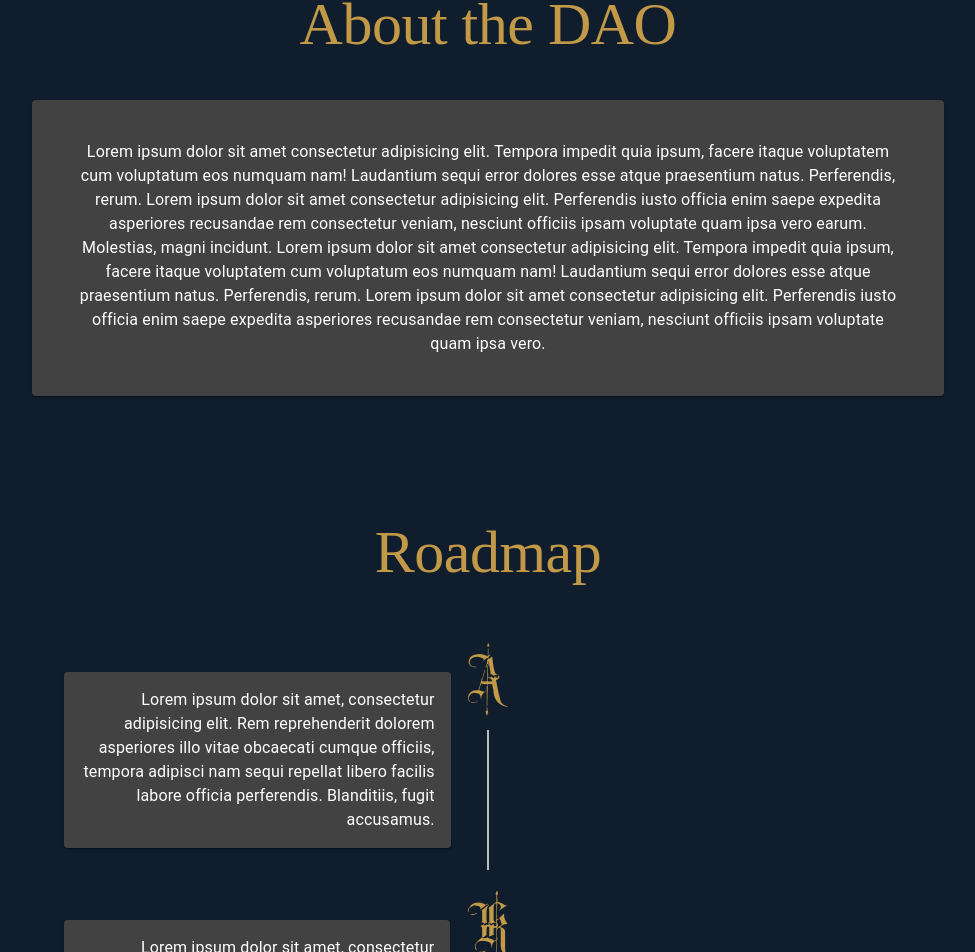
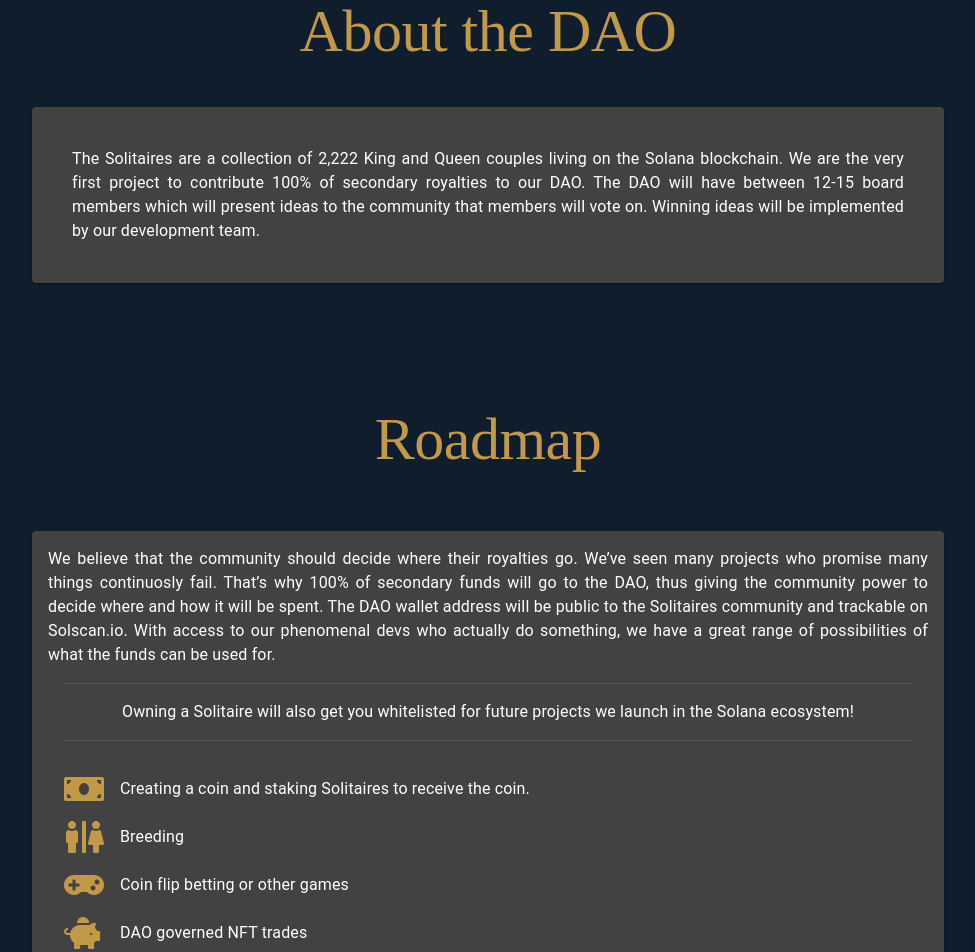
Before and after one commit to 0xNeuroD-RC/solitaires-dao, a React (Create React App) app: page / in a window 1280 px wide. Shown: the part 737-1689 px from the top of the page, without its empty margins (152-1127 px from the left). Built offline with nearby package versions, Linux system fonts and the light colour scheme; a web font is replaced by a local one.

Commit message:
remove telegram, redesign roadmap

```diff
--- a/src/components/SocialBar.tsx
+++ b/src/components/SocialBar.tsx
@@ -30,13 +30,6 @@
           } fab fa-discord`}
         />
       </Link>
-      <Link href="https://t.me/NFTArtMaster">
-        <i
-          className={`${classes.icon} ${
-            size ? 'fa-' + size : ''
-          } fab fa-telegram`}
-        />
-      </Link>
       <Link href="https://twitter.com/SOLitairesNFT">
         <i
           className={`${classes.icon} ${
--- a/src/sections/About.tsx
+++ b/src/sections/About.tsx
@@ -24,21 +24,13 @@
     <Box id="about">
       <SectionTitle text="About the DAO" />
       <Paper className={classes.paper}>
-        <Typography align="center">
-          Lorem ipsum dolor sit amet consectetur adipisicing elit. Tempora
-          impedit quia ipsum, facere itaque voluptatem cum voluptatum eos
-          numquam nam! Laudantium sequi error dolores esse atque praesentium
-          natus. Perferendis, rerum. Lorem ipsum dolor sit amet consectetur
-          adipisicing elit. Perferendis iusto officia enim saepe expedita
-          asperiores recusandae rem consectetur veniam, nesciunt officiis ipsam
-          voluptate quam ipsa vero earum. Molestias, magni incidunt. Lorem ipsum
-          dolor sit amet consectetur adipisicing elit. Tempora impedit quia
-          ipsum, facere itaque voluptatem cum voluptatum eos numquam nam!
-          Laudantium sequi error dolores esse atque praesentium natus.
-          Perferendis, rerum. Lorem ipsum dolor sit amet consectetur adipisicing
-          elit. Perferendis iusto officia enim saepe expedita asperiores
-          recusandae rem consectetur veniam, nesciunt officiis ipsam voluptate
-          quam ipsa vero.
+        <Typography align="justify">
+          The Solitaires are a collection of 2,222 King and Queen couples living
+          on the Solana blockchain. We are the very first project to contribute
+          100% of secondary royalties to our DAO. The DAO will have between
+          12-15 board members which will present ideas to the community that
+          members will vote on. Winning ideas will be implemented by our
+          development team.
         </Typography>
       </Paper>
     </Box>
--- a/src/sections/Footer.tsx
+++ b/src/sections/Footer.tsx
@@ -68,7 +68,7 @@
               Team
             </Link>
           </Grid>
-          <SocialBar />
+          <SocialBar size="2x" />
         </Grid>
       </Grid>
       <Box className={classes.createdBy}>
--- a/src/sections/Roadmap.tsx
+++ b/src/sections/Roadmap.tsx
@@ -1,11 +1,14 @@
-import { Box, Paper, Theme, Typography } from '@material-ui/core'
 import {
-  Timeline,
-  TimelineConnector,
-  TimelineContent,
-  TimelineItem,
-  TimelineSeparator
-} from '@material-ui/lab'
+  Box,
+  Divider,
+  List,
+  ListItem,
+  ListItemIcon,
+  ListItemText,
+  Paper,
+  Theme,
+  Typography
+} from '@material-ui/core'
 import { createStyles, makeStyles } from '@material-ui/styles'
 import React from 'react'
 import { SectionTitle } from '../components/SectionTitle'
@@ -16,6 +19,12 @@
       fontFamily: 'FCText',
       color: theme.palette.primary.main,
       paddingBottom: theme.spacing(3)
+    },
+    listIcon: {
+      color: theme.palette.primary.main
+    },
+    divider: {
+      margin: theme.spacing(2)
     },
     paper: {
       padding: theme.spacing(2),
@@ -28,50 +37,62 @@
 export const Roadmap: React.FC<{}> = () => {
   const classes = useStyles()
 
-  const timeline = [
-    {
-      dot: 'A',
-      text: 'Lorem ipsum dolor sit amet, consectetur adipisicing elit. Rem reprehenderit dolorem asperiores illo vitae obcaecati cumque officiis, tempora adipisci nam sequi repellat libero facilis labore officia perferendis. Blanditiis, fugit accusamus.'
-    },
-    {
-      dot: 'K',
-      text: 'Lorem ipsum dolor sit amet, consectetur adipisicing elit. Rem reprehenderit dolorem asperiores illo vitae obcaecati cumque officiis, tempora adipisci nam sequi repellat libero facilis labore officia perferendis. Blanditiis, fugit accusamus.'
-    },
-    {
-      dot: 'Q',
-      text: 'Lorem ipsum dolor sit amet, consectetur adipisicing elit. Rem reprehenderit dolorem asperiores illo vitae obcaecati cumque officiis, tempora adipisci nam sequi repellat libero facilis labore officia perferendis. Blanditiis, fugit accusamus.'
-    },
-    {
-      dot: 'J',
-      text: 'Lorem ipsum dolor sit amet, consectetur adipisicing elit. Rem reprehenderit dolorem asperiores illo vitae obcaecati cumque officiis, tempora adipisci nam sequi repellat libero facilis labore officia perferendis. Blanditiis, fugit accusamus.'
-    }
-  ]
-
   return (
     <Box id="roadmap">
       <SectionTitle text="Roadmap" />
 
-      {timeline.map(({ dot, text }) => (
-        <Timeline key={dot} align="right">
-          <TimelineItem>
-            <TimelineSeparator>
-              <Typography
-                className={classes.icon}
-                variant="h3"
-                color="textPrimary"
-              >
-                {dot}
-              </Typography>
-              <TimelineConnector />
-            </TimelineSeparator>
-            <TimelineContent>
-              <Paper className={classes.paper}>
-                <Typography>{text}</Typography>
-              </Paper>
-            </TimelineContent>
-          </TimelineItem>
-        </Timeline>
-      ))}
+      <Paper className={classes.paper}>
+        <Typography align="justify">
+          We believe that the community should decide where their royalties go.
+          We’ve seen many projects who promise many things continuosly fail.
+          That’s why 100% of secondary funds will go to the DAO, thus giving the
+          community power to decide where and how it will be spent. The DAO
+          wallet address will be public to the Solitaires community and
+          trackable on Solscan.io. With access to our phenomenal devs who
+          actually do something, we have a great range of possibilities of what
+          the funds can be used for.
+        </Typography>
+
+        <Divider className={classes.divider} />
+        <Typography align="center">
+          Owning a Solitaire will also get you whitelisted for future projects
+          we launch in the Solana ecosystem!
+        </Typography>
+        <Divider className={classes.divider} />
+
+        <List>
+          <ListItem>
+            <ListItemIcon className={classes.listIcon}>
+              <i className="fas fa-money-bill fa-2x" />
+            </ListItemIcon>
+            <ListItemText primary="Creating a coin and staking Solitaires to receive the coin." />
+          </ListItem>
+          <ListItem>
+            <ListItemIcon className={classes.listIcon}>
+              <i className="fas fa-restroom fa-2x" />
+            </ListItemIcon>
+            <ListItemText primary="Breeding" />
+          </ListItem>
+          <ListItem>
+            <ListItemIcon className={classes.listIcon}>
+              <i className="fas fa-gamepad fa-2x" />
+            </ListItemIcon>
+            <ListItemText primary="Coin flip betting or other games" />
+          </ListItem>
+          <ListItem>
+            <ListItemIcon className={classes.listIcon}>
+              <i className="fas fa-piggy-bank fa-2x" />
+            </ListItemIcon>
+            <ListItemText primary="DAO governed NFT trades" />
+          </ListItem>
+          <ListItem>
+            <ListItemIcon className={classes.listIcon}>
+              <i className="fas fa-infinity fa-2x" />
+            </ListItemIcon>
+            <ListItemText primary="The possibilities are endless" />
+          </ListItem>
+        </List>
+      </Paper>
     </Box>
   )
 }
```
